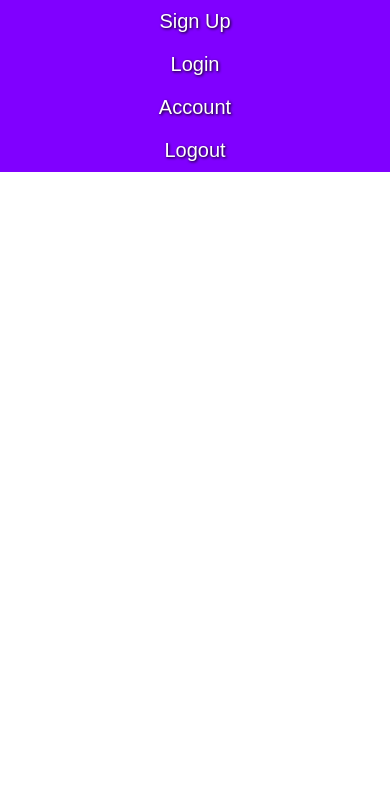
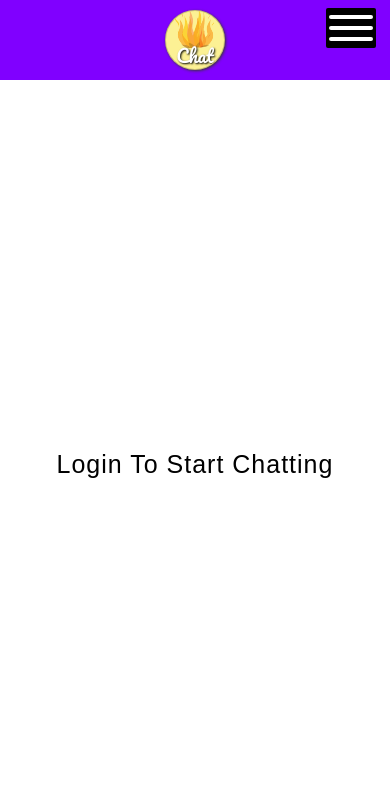
Before and after one commit to mreleftheros/fire-chat, a website built with webpack: page dist/index.html in a window 390 px wide. Built offline with nearby package versions, Linux system fonts and the light colour scheme; some packages are replaced by stand-ins of ours; no server answers.

Commit message:
Add hamburger menu UI

```diff
--- a/src/scss/style.scss
+++ b/src/scss/style.scss
@@ -2,23 +2,22 @@
 @import "mixins";
 @import "defaults";
 
+// HEADER
 .header {
-  background: #8000ff;
-  min-height: 10vh;
+  min-height: 15vh;
 
   &__nav {
     display: flex;
+    height: 100%;
+    position: relative;
+    background: #8000ff;
 
     &__logo-container {
       padding: 1rem 0;
-      display: none;
+      display: flex;
       flex: 1;
       justify-content: center;
       align-items: center;
-
-      @include mq(768px) {
-        display: flex;
-      }
 
       &__logo {
         border: 1px solid rgba(0, 0, 0, .2);
@@ -53,7 +52,7 @@
     &__menu {
       flex: 3;
       list-style: none;
-      display: flex;
+      display: none;
       flex-direction: column;
       justify-content: space-around;
 
@@ -92,5 +91,71 @@
         }
       }
     }
+
+    &__hamburger {
+      position: absolute;
+      top: 50%;
+      left: 90%;
+      transform: translate(-50%, -80%);
+      padding: .3rem;
+      background: #000;
+      border-radius: .2rem;
+      height: 4rem;
+      width: 5rem;
+      display: flex;
+      flex-direction: column;
+      justify-content: space-around;
+      cursor: pointer;
+
+      @include mq(768px) {
+        display: none;
+      }
+
+      &__line {
+        border-radius: .5rem;
+        height: .4rem;
+        display: block;
+        background: #fff;
+      }
+    }
   }
 }
+
+// MAIN
+.main {
+  min-height: 80vh;
+  display: flex;
+  justify-content: center;
+  align-items: center;
+
+  &__cta {
+    display: flex;
+    flex-direction: column;
+    font-size: 2.5rem;
+    letter-spacing: .1rem;
+    text-transform: capitalize;
+
+    @include mq(768px) {
+      font-size: 4rem;
+    }
+  }
+}
+
+// FOOTER
+.footer {
+  min-height: 5vh;
+  background: #000;
+  display: none;
+  justify-content: center;
+  align-items: center;
+
+  @include mq(768px) {
+    display: flex;
+  }
+
+  &__copyright {
+    font-size: 1.5rem;
+    color: #fff;
+    font-style: italic;
+  }
+}
```
Also changed, not shown: dist/assets/style.css, dist/index.html.
